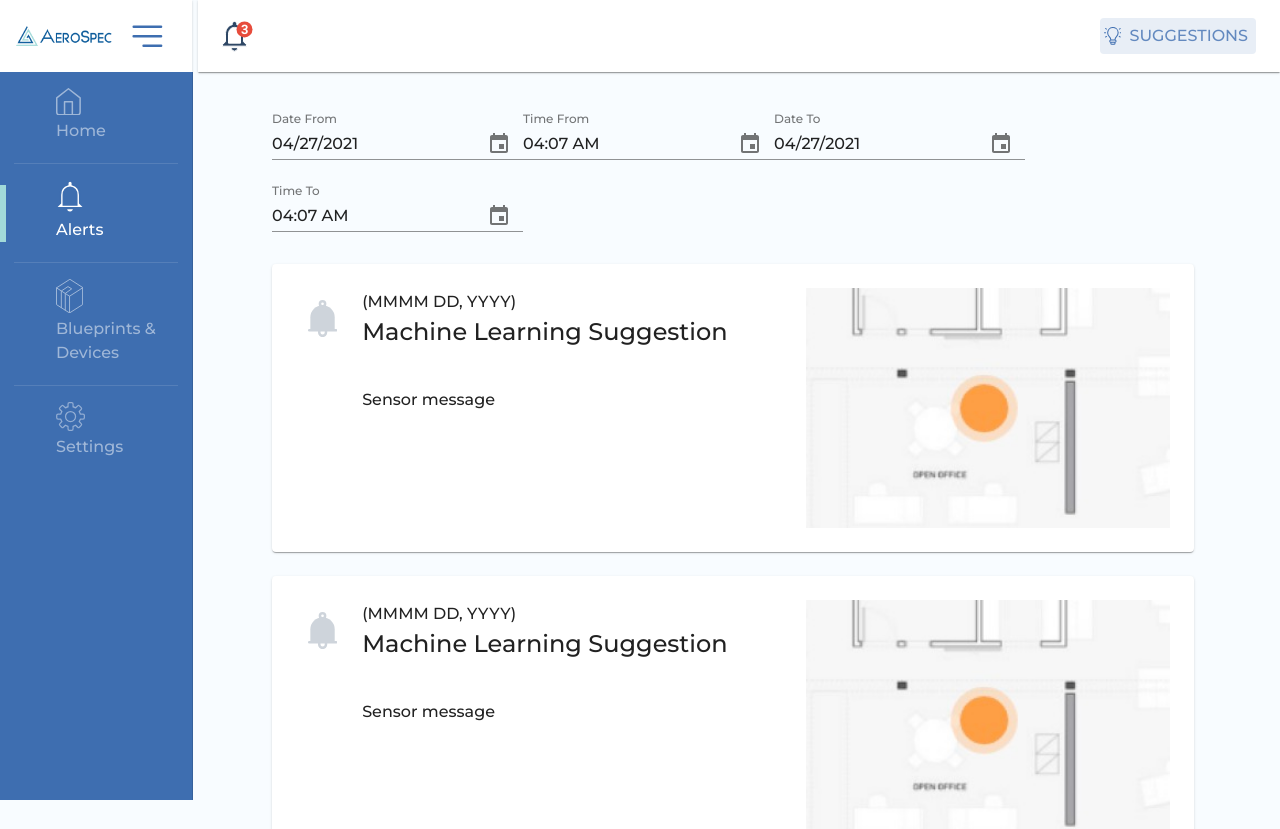
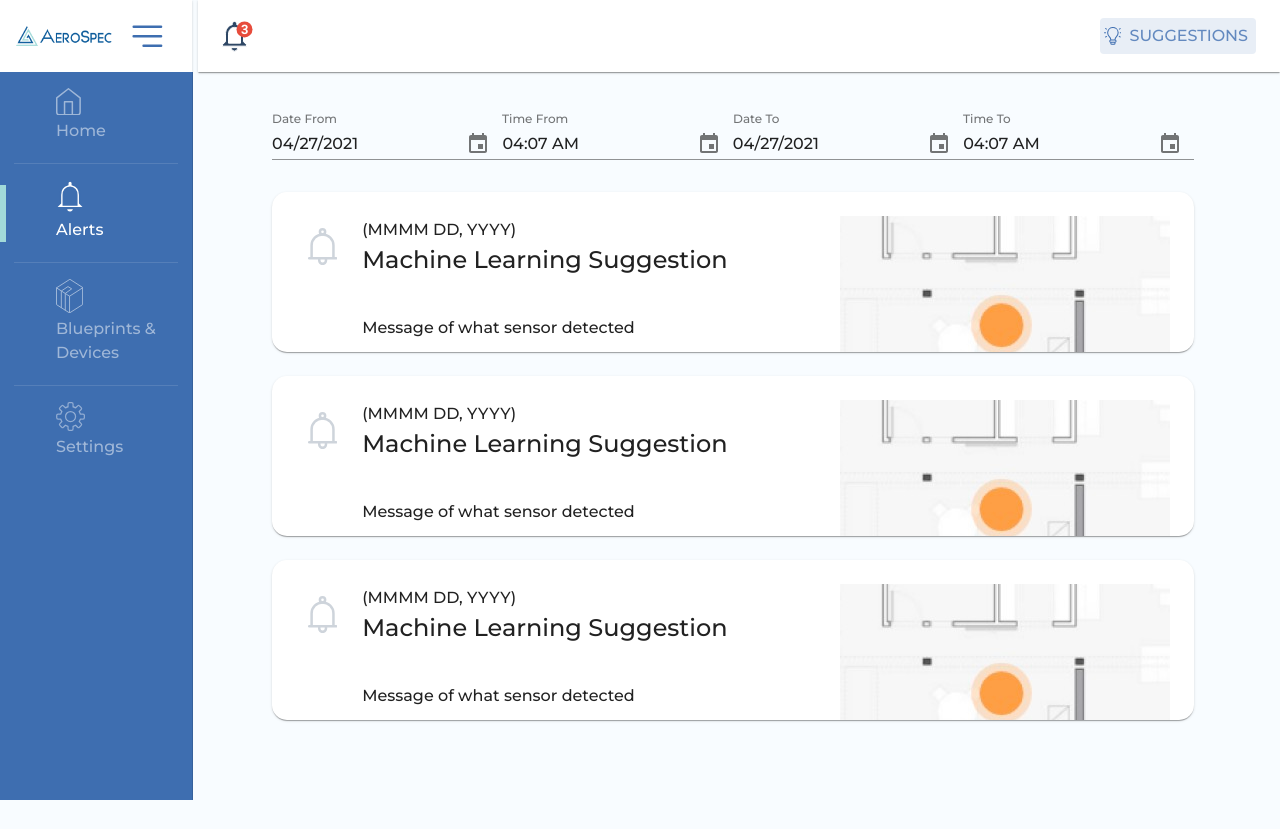
Before and after one commit to seal-aerospec/AeroSpec-Dashboard-Reworked, a React (Create React App) app: page /alerts in a window 1280 px wide. Shown: the top 829 px of the page. Built offline with nearby package versions, Linux system fonts and the light colour scheme.

Commit message:
Replace bell icon and add flexbox for date picker

```diff
--- /dev/null
+++ b/src/assets/UI_component_svg/BellIcon2.jsx
@@ -0,0 +1,30 @@
+function BellIcon2() {
+  return (
+    <svg xmlns="http://www.w3.org/2000/svg" width="29.398" height="37.083" viewBox="0 0 29.398 37.083">
+      <g id="bell-4" transform="translate(-53.056)">
+        <g id="Group_894" data-name="Group 894" transform="translate(55.408 5.166)">
+          <g id="Group_893" data-name="Group 893" transform="translate(0)">
+            <path id="Path_522" data-name="Path 522" d="M97.706,71.32A12.193,12.193,0,0,0,85.527,83.5V96.434h2.52V83.5a9.659,9.659,0,1,1,19.318,0V96.434h2.52V83.5A12.193,12.193,0,0,0,97.706,71.32Z" transform="translate(-85.527 -71.32)" fill="#ced4db"/>
+          </g>
+        </g>
+        <g id="Group_896" data-name="Group 896" transform="translate(53.056 29.02)">
+          <g id="Group_895" data-name="Group 895">
+            <path id="Path_523" data-name="Path 523" d="M81.194,400.67H54.316a1.26,1.26,0,1,0,0,2.52H81.194a1.26,1.26,0,1,0,0-2.52Z" transform="translate(-53.056 -400.67)" fill="#ced4db"/>
+          </g>
+        </g>
+        <g id="Group_898" data-name="Group 898" transform="translate(63.723)">
+          <g id="Group_897" data-name="Group 897" transform="translate(0)">
+            <path id="Path_524" data-name="Path 524" d="M204.2,0a3.864,3.864,0,1,0,3.864,3.864A3.868,3.868,0,0,0,204.2,0Zm0,5.208a1.344,1.344,0,1,1,1.344-1.344A1.362,1.362,0,0,1,204.2,5.208Z" transform="translate(-200.336)" fill="#ced4db"/>
+          </g>
+        </g>
+        <g id="Group_900" data-name="Group 900" transform="translate(63.051 30.28)">
+          <g id="Group_899" data-name="Group 899" transform="translate(0)">
+            <path id="Path_525" data-name="Path 525" d="M197.776,418.066v2.184a2.1,2.1,0,0,1-4.2,0v-2.184h-2.52v2.184a4.62,4.62,0,1,0,9.239,0v-2.184Z" transform="translate(-191.057 -418.066)" fill="#ced4db"/>
+          </g>
+        </g>
+      </g>
+    </svg>
+  );
+}
+
+export default BellIcon2;
--- a/src/components/pages/alerts/Alert.jsx
+++ b/src/components/pages/alerts/Alert.jsx
@@ -5,11 +5,14 @@
 import IconButton from '@material-ui/core/IconButton';
 import Typography from '@material-ui/core/Typography';
 
-import BellIcon from '../../../assets/UI_component_svg/BellIcon';
+// import BellIcon from '../../../assets/UI_component_svg/BellIcon';
+import BellIcon2 from '../../../assets/UI_component_svg/BellIcon2';
 import ExampleAlert from '../../../assets/uploaded_blueprints/alerts-floor-plan-icon.jpg';
 
 const useStyles = makeStyles({
    alertCards: {
+      borderRadius: '15px',
+      maxHeight: '20vh',
       marginTop: '3vh'
    },
    alertContent: {
@@ -32,8 +35,7 @@
     },
    exampleMinView: {
       flexShrink: 0,
-      height: '100%',
-      width: 'auto',
+      objectFit: 'contain',
       marginLeft: 'auto'
    },
 });
@@ -45,7 +47,7 @@
          <CardContent className={classes.cardContent}>
             <Box marginRight="1vw">
                <IconButton className={classes.bellIcon}>
-                  <BellIcon />
+                  <BellIcon2 />
                </IconButton>
             </Box>
             <Box className={classes.alertContent}>
@@ -54,7 +56,7 @@
                   <Typography variant="h5">Machine Learning Suggestion</Typography>
                </Box>
                <Box>
-                  <Typography>Sensor message</Typography>
+                  <Typography>Message of what sensor detected</Typography>
                </Box>
             </Box>
             <img src={ExampleAlert} className={classes.exampleMinView} alt="Device with Alert"></img>
--- a/src/components/pages/alerts/AlertsComponent.jsx
+++ b/src/components/pages/alerts/AlertsComponent.jsx
@@ -24,7 +24,7 @@
    return (
       <Box padding="3vh 10vh 3vh 10vh">
          <MuiPickersUtilsProvider utils={DateFnsUtils}>
-            <Box>
+            <Box display="flex" justifyContent="space-around">
                <KeyboardDatePicker
                   variant="inline"
                   format="MM/dd/yyyy"
```
Also changed, not shown: 1 other file (tests, documents, lock files or other folders).
